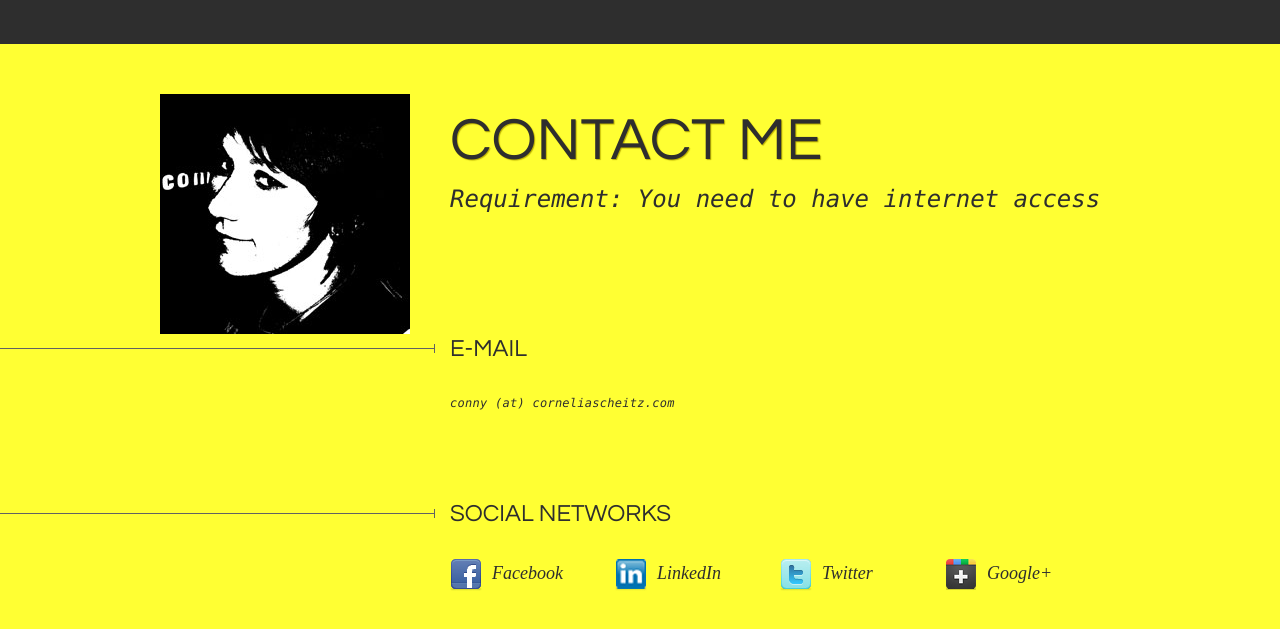
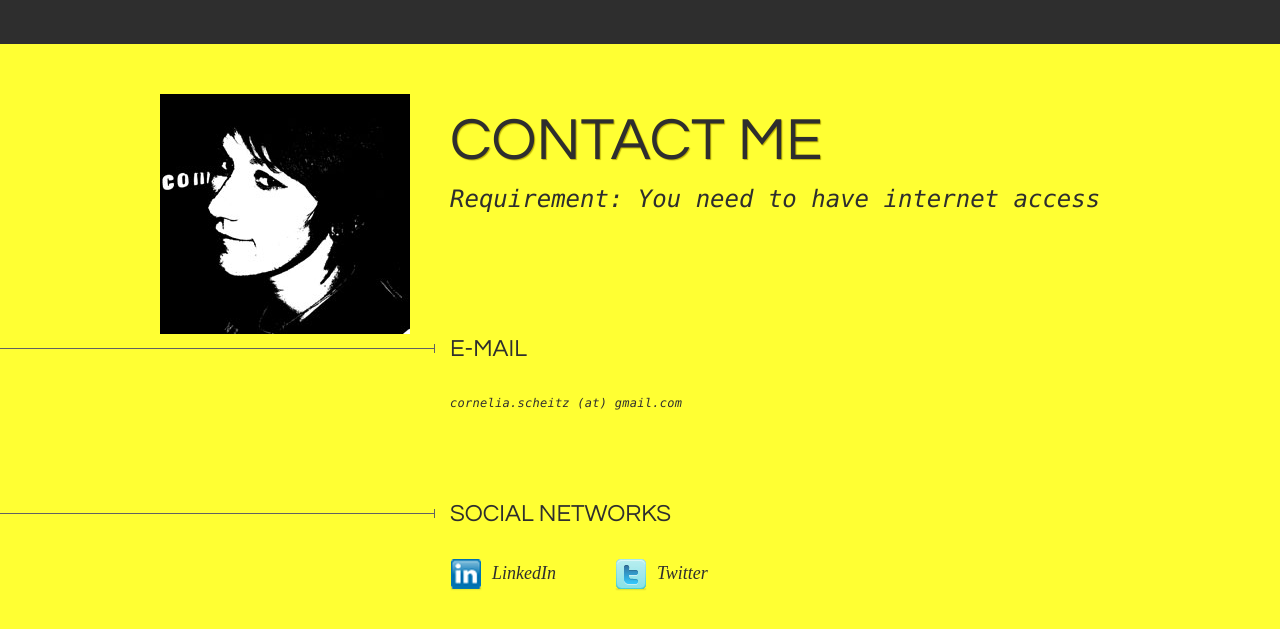
Before and after one commit to cojofra/corneliascheitz.com, a plain HTML site: page index.html in a window 1280 px wide. Shown: the part 9221-9850 px from the top of the page. Drawn offline with Linux system fonts and the light colour scheme.

Commit message:
Update contact details
- edit email
- edit LinkedIn url
- remove fb, goole+

```diff
--- a/index.html
+++ b/index.html
@@ -609,7 +609,7 @@
 					<div class="divider_left"></div>
 			    	<h4>E-mail</h4>
 			    	<div id="adresse">
-			    		<h6>conny (at) corneliascheitz.com</h6>
+			    		<h6>cornelia.scheitz (at) gmail.com</h6>
 			    	</div>
 
 				</div>
@@ -621,10 +621,8 @@
 			    	<h4>Social networks</h4>
 			    	<div id="social">
 			    		<ul>
-			    			<li id="facebook"><span>Cornelia Scheitz on Facebook</span><a href="http://www.facebook.com/connyscheitz" title="Cornelia Scheitz on Facebook">Facebook</a></li>
-			    			<li id="linkedin"><span>Cornelia Scheitz on LinkedIn</span><a href="http://www.linkedin.com/pub/cornelia-scheitz/4a/494/b40" title="Cornelia Scheitz on LinkedIn">LinkedIn</a></li>
+			    			<li id="linkedin"><span>Cornelia Scheitz on LinkedIn</span><a href="https://www.linkedin.com/in/cornelia-scheitz/" title="Cornelia Scheitz on LinkedIn">LinkedIn</a></li>
 			    			<li id="twitter"><span>Cornelia Scheitz on Twitter</span><a href="http://twitter.com/cojofra" title="Cornelia Scheitz on Twitter">Twitter</a></li>
-			    			<li id="gplus"><span>Cornelia Scheitz on Google+</span><a href="https://plus.google.com/104150414196868875610" title="Cornelia Scheitz on Google+">Google+</a></li>
 			    		</ul>
 			    	</div>
 				</div>
```
